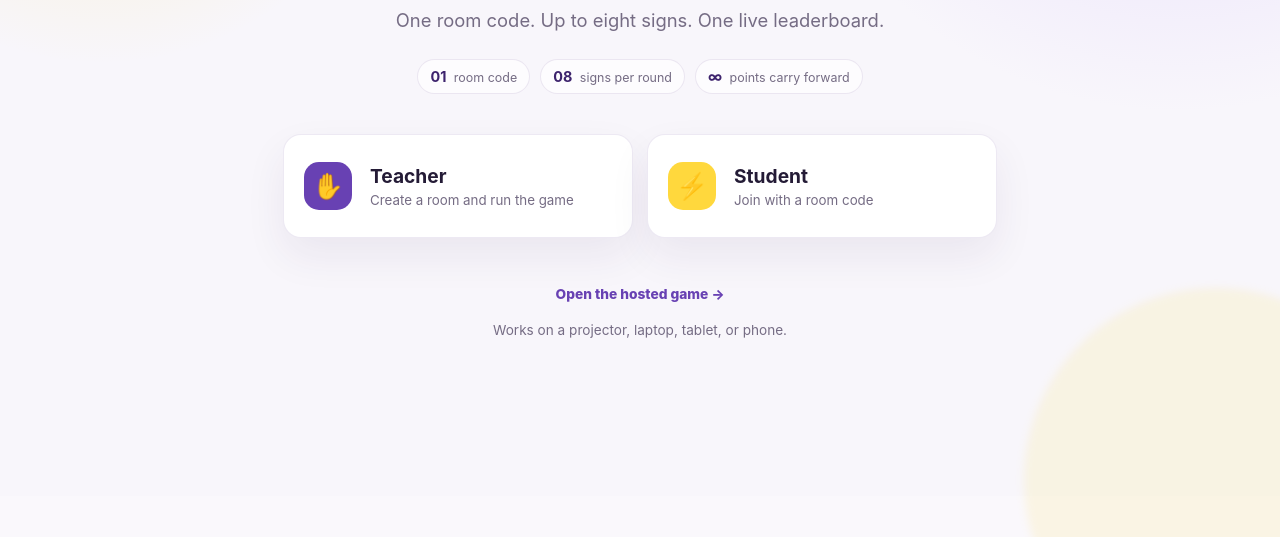
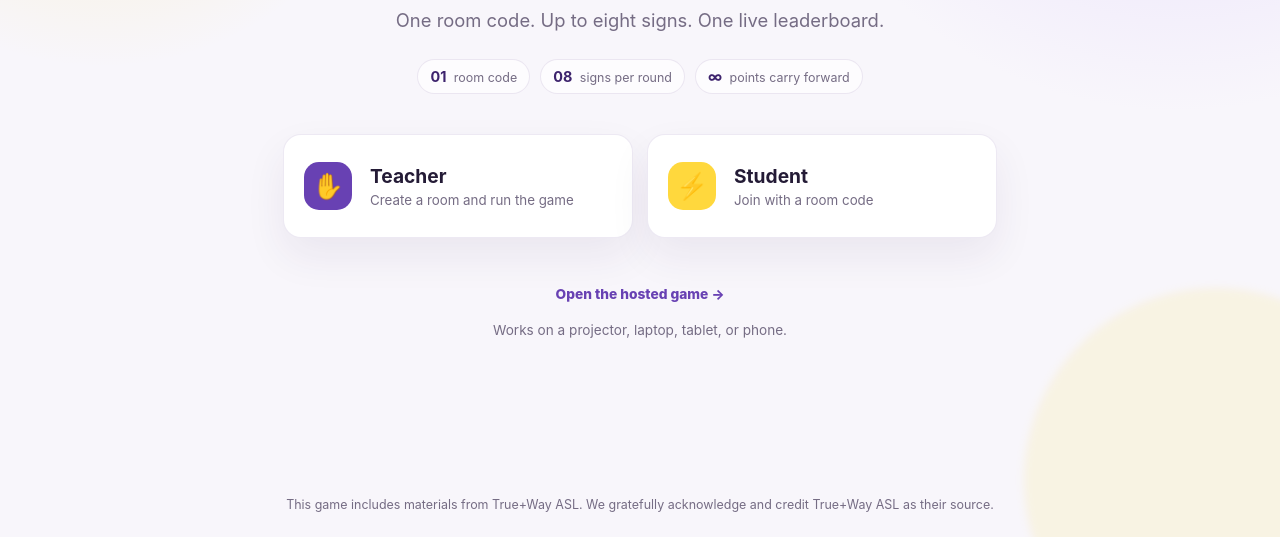
Before and after one commit to jhurdich/Unit-8-Handswatter-, a website: page public/index.html in a window 1280 px wide. Shown: the part 304-841 px from the top of the page. Before the commit the page ends 800 px from the top, so only its background shows below. Drawn offline with Linux system fonts and the light colour scheme.

Commit message:
Add True+Way ASL source credit footer

```diff
--- a/public/index.html
+++ b/public/index.html
@@ -107,5 +107,6 @@
       </section>
     </main>
     <script type="module" src="./app.js"></script>
+      <footer class="site-credit">This game includes materials from True+Way ASL. We gratefully acknowledge and credit True+Way ASL as their source.</footer>
   </body>
 </html>
--- a/public/styles.css
+++ b/public/styles.css
@@ -282,3 +282,15 @@ input::placeholder { color: #afa6bc; }
   .panel, .role-card, input, select, .ghost-button, .submission-row { border-width: 2px; }
   .cell-button:focus-visible { outline-color: #003b80; outline-width: 4px; }
 }
+
+
+/* Source acknowledgment at the end of every game view. */
+.site-credit {
+  max-width: 760px;
+  margin: 0 auto;
+  padding: 0 20px 22px;
+  color: var(--muted);
+  text-align: center;
+  font-size: .78rem;
+  line-height: 1.5;
+}
```
